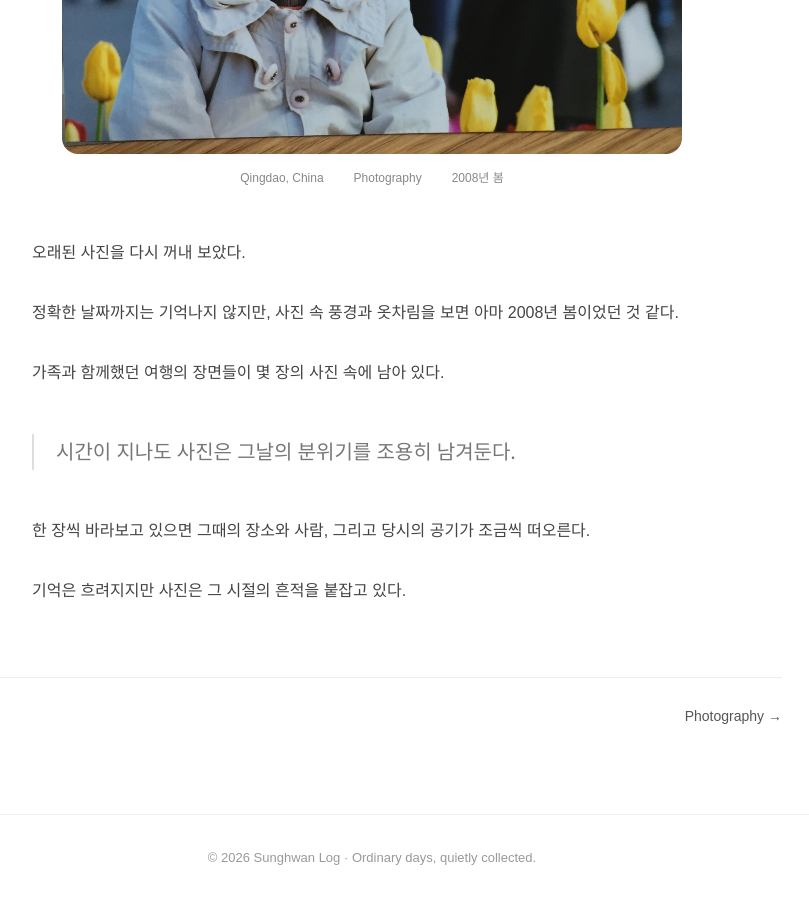
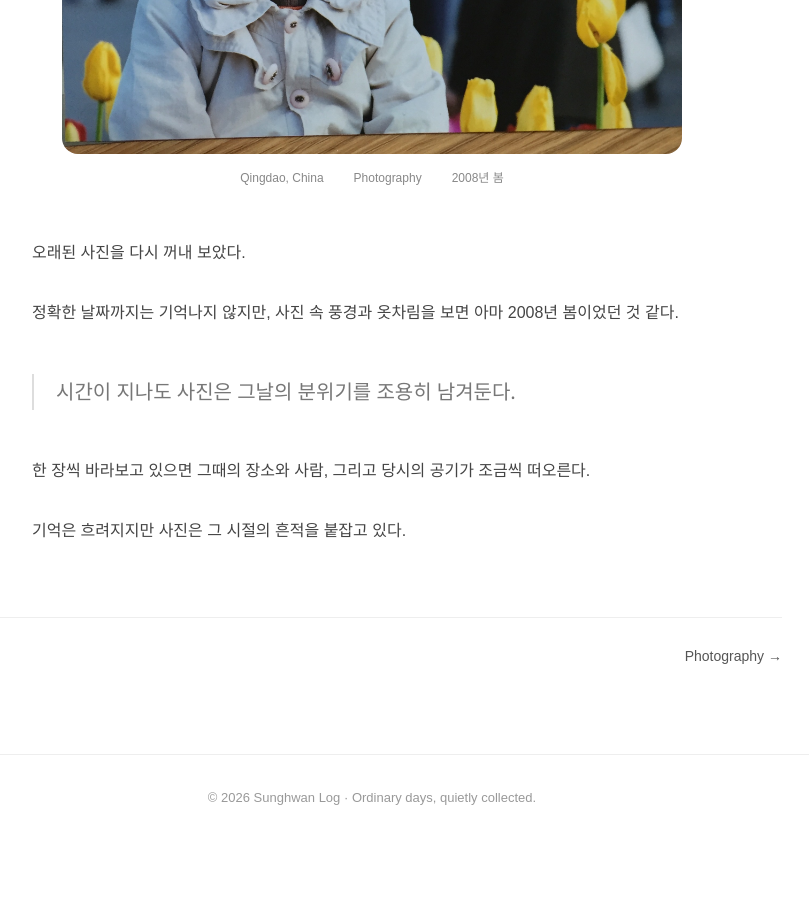
Before and after one commit to sunghwanlog/sunghwanlog.github.io, a Jekyll site: the page built from _posts/2026-09-08-photo-003.md, in a window 1280 px wide and 900 px high, scrolled down 2045 px. Shown: the whole window, without its empty margins (268-1077 px from the left). Built offline with Jekyll 4.4.1, drawn with Linux system fonts in a browser that asks for light colours; after the commit the page ends 2885 px from its top, so only the background shows below that.

Commit message:
Update 2026-09-08-photo-003.md

```diff
--- a/_posts/2026-09-08-photo-003.md
+++ b/_posts/2026-09-08-photo-003.md
@@ -22,9 +22,6 @@ description: "칭다오에서 보낸 어느 봄날의 사진 기록."
 정확한 날짜까지는 기억나지 않지만,
 사진 속 풍경과 옷차림을 보면 아마 2008년 봄이었던 것 같다.
 
-가족과 함께했던 여행의 장면들이
-몇 장의 사진 속에 남아 있다.
-
 > 시간이 지나도 사진은 그날의 분위기를 조용히 남겨둔다.
 
 한 장씩 바라보고 있으면
```
